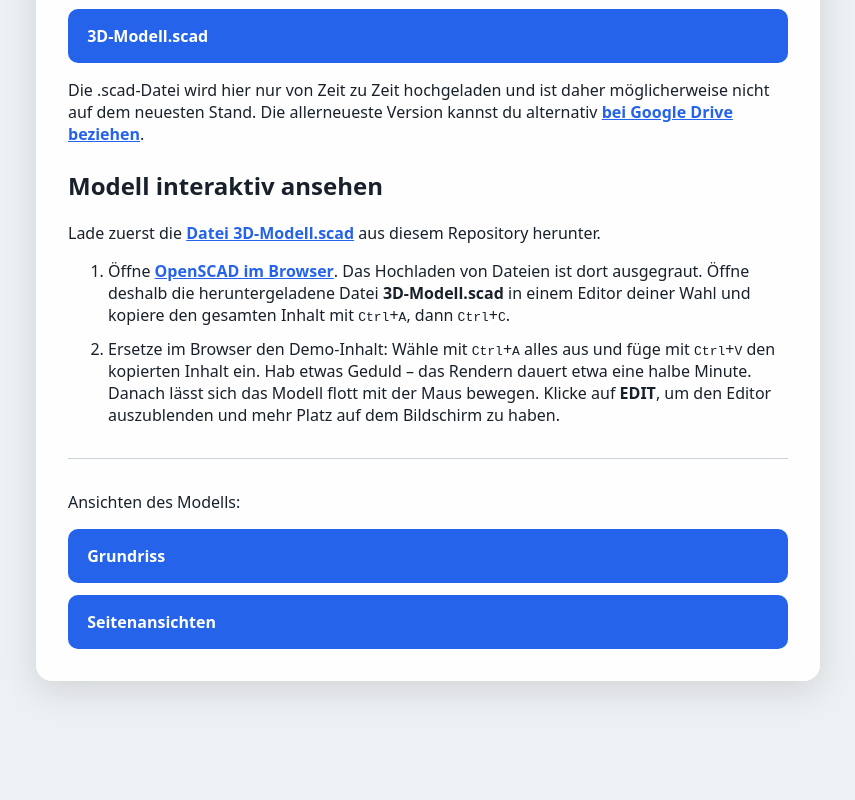
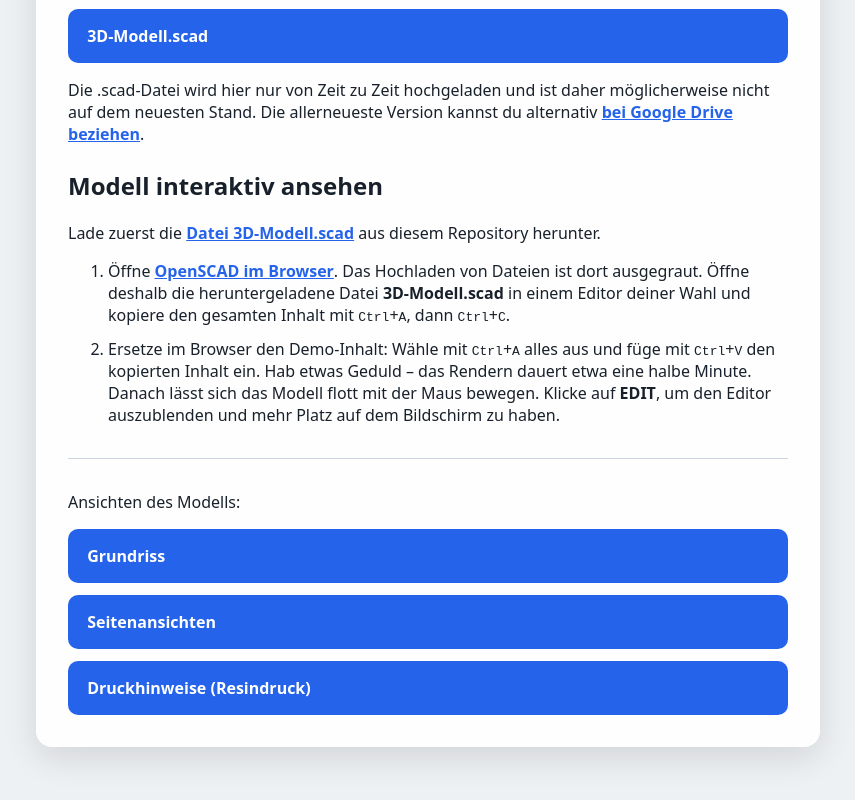
Before and after one commit to Moba160/Liw, a plain HTML site: page index.html in a window 1280 px wide. Shown: the part 340-1140 px from the top of the page, without its empty margins (212-1067 px from the left). Before the commit the page ends 1085 px from the top, so only its background shows below. Drawn offline with Linux system fonts and the light colour scheme.

Commit message:
Add resin printing instructions link

```diff
--- a/index.html
+++ b/index.html
@@ -43,6 +43,7 @@
     <nav>
       <a href="Grundriss.html">Grundriss</a>
       <a href="Seitenansichten.html">Seitenansichten</a>
+      <a href="Druckhinweise.html">Druckhinweise (Resindruck)</a>
     </nav>
   </main>
 </body>
```
